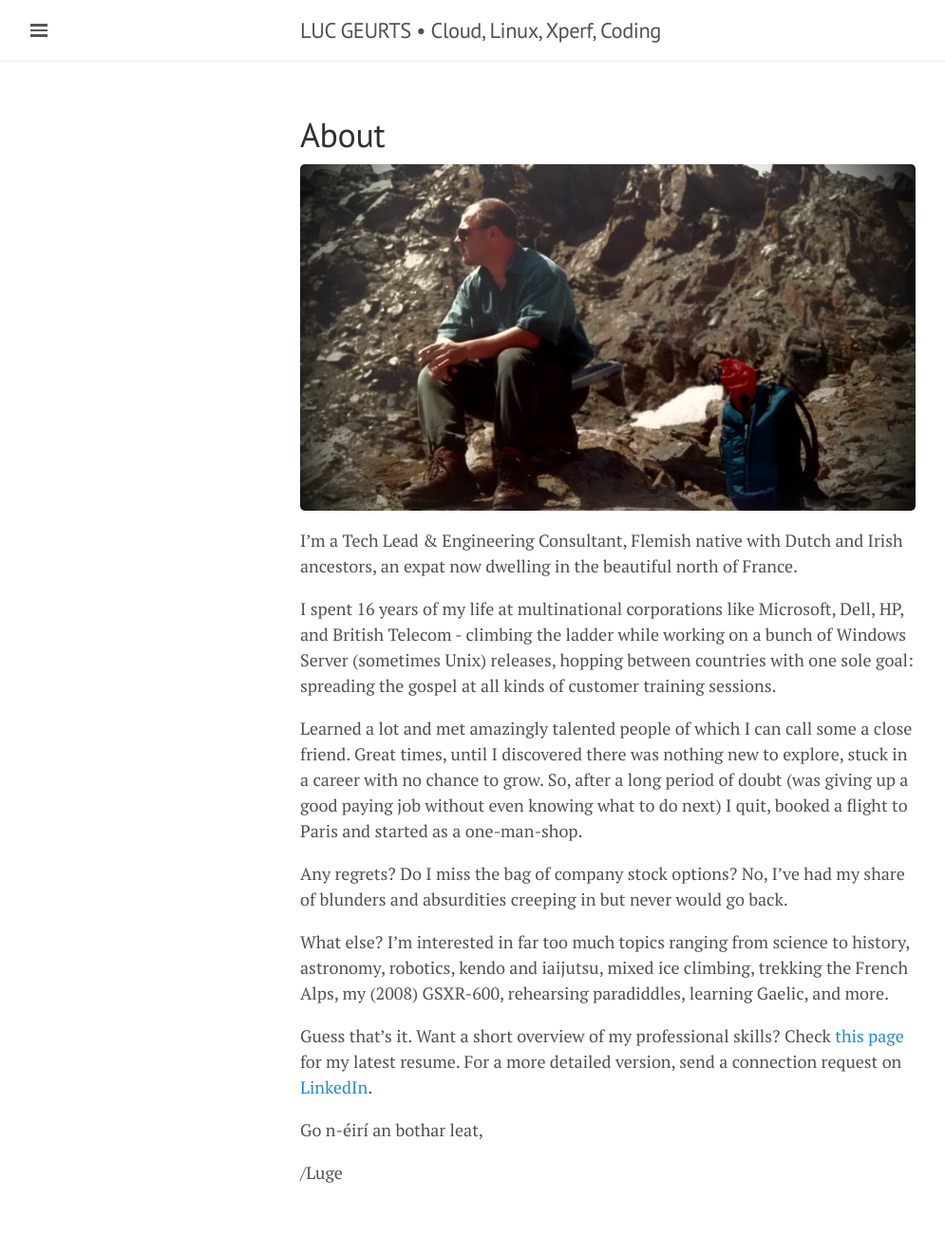
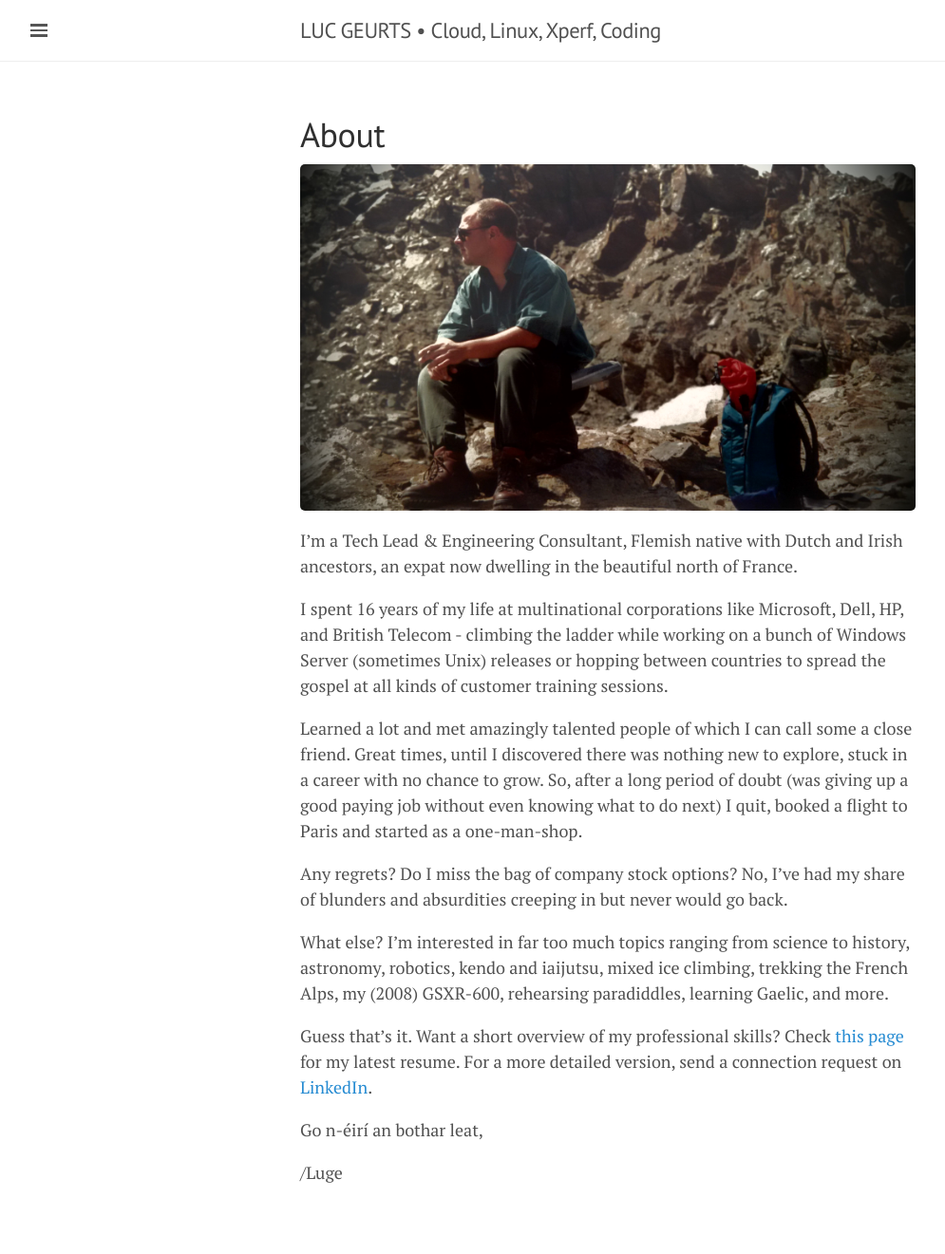
Before and after one commit to lgeurts/lgeurts.github.io, a Jekyll site: the page built from about.md, in a window 1280 px wide. Shown: the whole page at 95% size, without its empty margins (0-995 px from the left). Built offline with Jekyll 4.4.1, drawn with Linux system fonts in a browser that asks for light colours; nearby versions of some CDN libraries.

Commit message:
Update about.md

```diff
--- a/about.md
+++ b/about.md
@@ -7,7 +7,7 @@
 
 I’m a Tech Lead & Engineering Consultant, Flemish native with Dutch and Irish ancestors, an expat now dwelling in the beautiful north of France.
 
-I spent 16 years of my life at multinational corporations like Microsoft, Dell, HP, and British Telecom - climbing the ladder while working on a bunch of Windows Server (sometimes Unix) releases, hopping between countries with one sole goal: spreading the gospel at all kinds of customer training sessions.
+I spent 16 years of my life at multinational corporations like Microsoft, Dell, HP, and British Telecom - climbing the ladder while working on a bunch of Windows Server (sometimes Unix) releases or hopping between countries to spread the gospel at all kinds of customer training sessions.
 
 Learned a lot and met amazingly talented people of which I can call some a close friend. Great times, until I discovered there was nothing new to explore, stuck in a career with no chance to grow. So, after a long period of doubt (was giving up a good paying job without even knowing what to do next) I quit, booked a flight to Paris and started as a one-man-shop.
 
```
